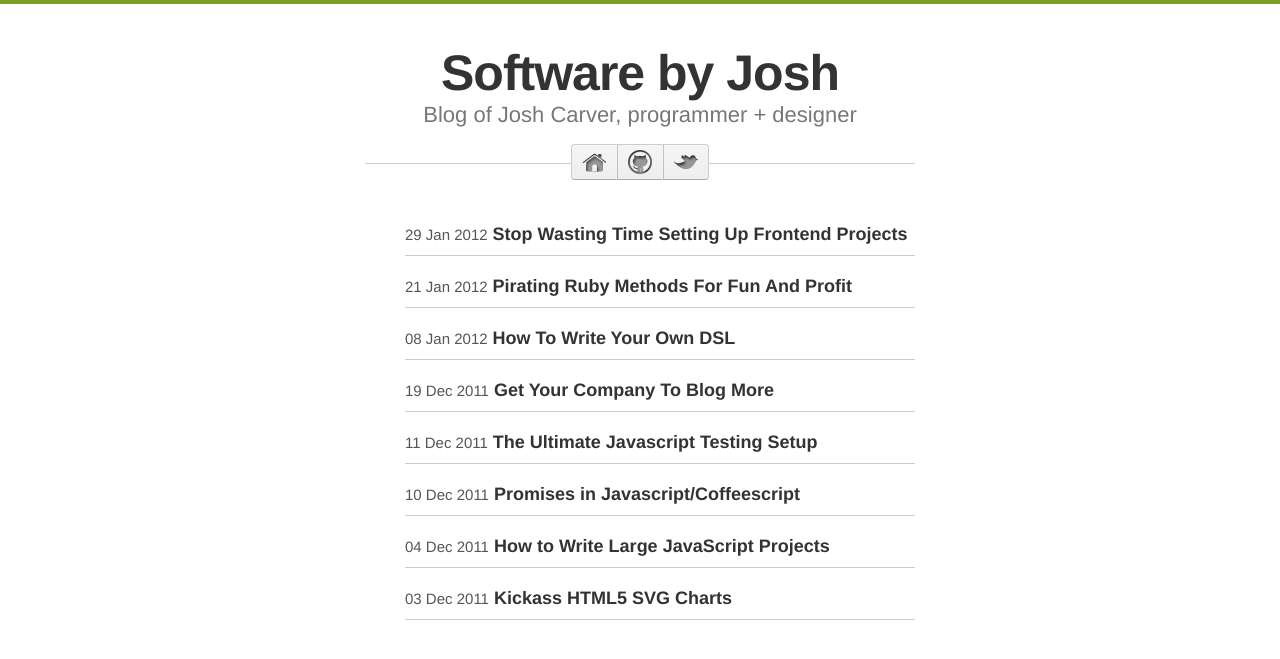
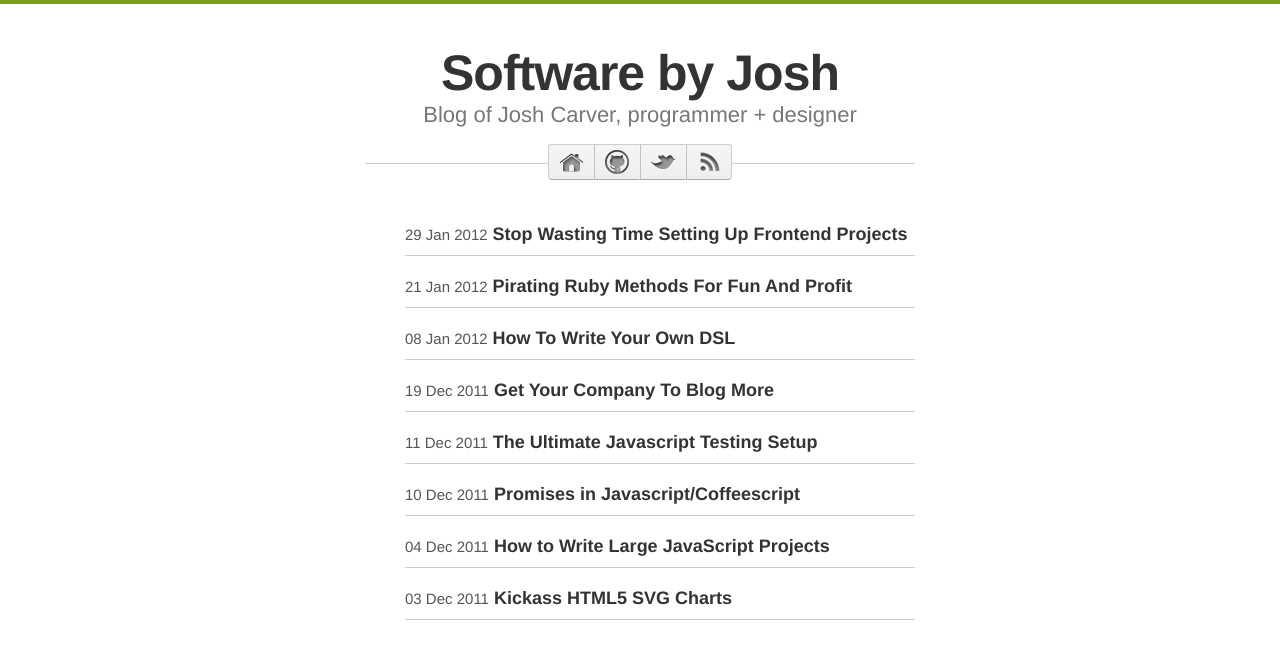
Before and after one commit to jcarver989/jcarver989.github.io, a Jekyll site: the page built from index.html, in a window 1280 px wide. Shown: the top 659 px of the page. Built offline with Jekyll 4.4.1, drawn with Linux system fonts in a browser that asks for light colours.

```diff
--- a/_layouts/default.html
+++ b/_layouts/default.html
@@ -53,6 +53,9 @@
           <a href="http://twitter.com/josh_carver">
             <img src="/images/twitter-24.png" />
           </a>
+          <a href="/atom.xml">
+            <img src="/images/rss-24.png" />
+          </a>
         </div>
         <hr />
       </div>
--- a/_posts/2012-01-29-stop-wasting-time-setting-up-frontend-projects.textile
+++ b/_posts/2012-01-29-stop-wasting-time-setting-up-frontend-projects.textile
@@ -22,12 +22,12 @@ Frontend-Launchpad generates a build script for you that compiles your .coffee a
 
 h3. Optional Modules
 
-The launcpad script will optionally install the following modules into your new project:
+The launchpad script will optionally install the following modules into your new project:
 
 1. "jQuery":http://jquery.com the dom library we all know and love
 2. "Raphy Charts":http://softwarebyjosh.com/raphy-charts beautiful HTML5/SVG/VML charts, if I do say so myself
 3. "StateMachine.js":https://github.com/jcarver989/state_machine.js easy custom events finite state machines
-4. "JasmineTests":https://github.com/jcarver989/phantom-jasmine superfast command line Jasmine tests with PhantomJS
+4. "JasmineTests":https://github.com/jcarver989/phantom-jasmine superfast command line "Jasmine":http://pivotal.github.com/jasmine/ tests with "PhantomJS":http://phantomjs.org
 5. "PrettyPieces":http://softwarebyjosh.com/pretty-pieces.sass/ like Twitter Bootstrap, but for Sass
 
 
@@ -47,7 +47,7 @@ cd frontend-launchpad
 
 cd foo_project && ./build.sh
 
-# You're shiny new project is ready to go
+# Your shiny new project is ready to go
 
 {% endhighlight %}
 
--- a/css/global.css
+++ b/css/global.css
@@ -1562,7 +1562,7 @@ a {
   right: 0;
   left: 0;
   margin: auto;
-  width: 138px;
+  width: 185px;
   text-align: center; }
   .social-bar-buttons:after {
     content: ".";
--- a/sass/global.sass
+++ b/sass/global.sass
@@ -128,7 +128,7 @@ a
   right: 0
   left: 0
   margin: auto
-  width: 138px
+  width: 185px
   text-align: center
   +inset-button-group(4px, #eee)
 
```
Also changed, not shown: images/rss-24.png (added).
